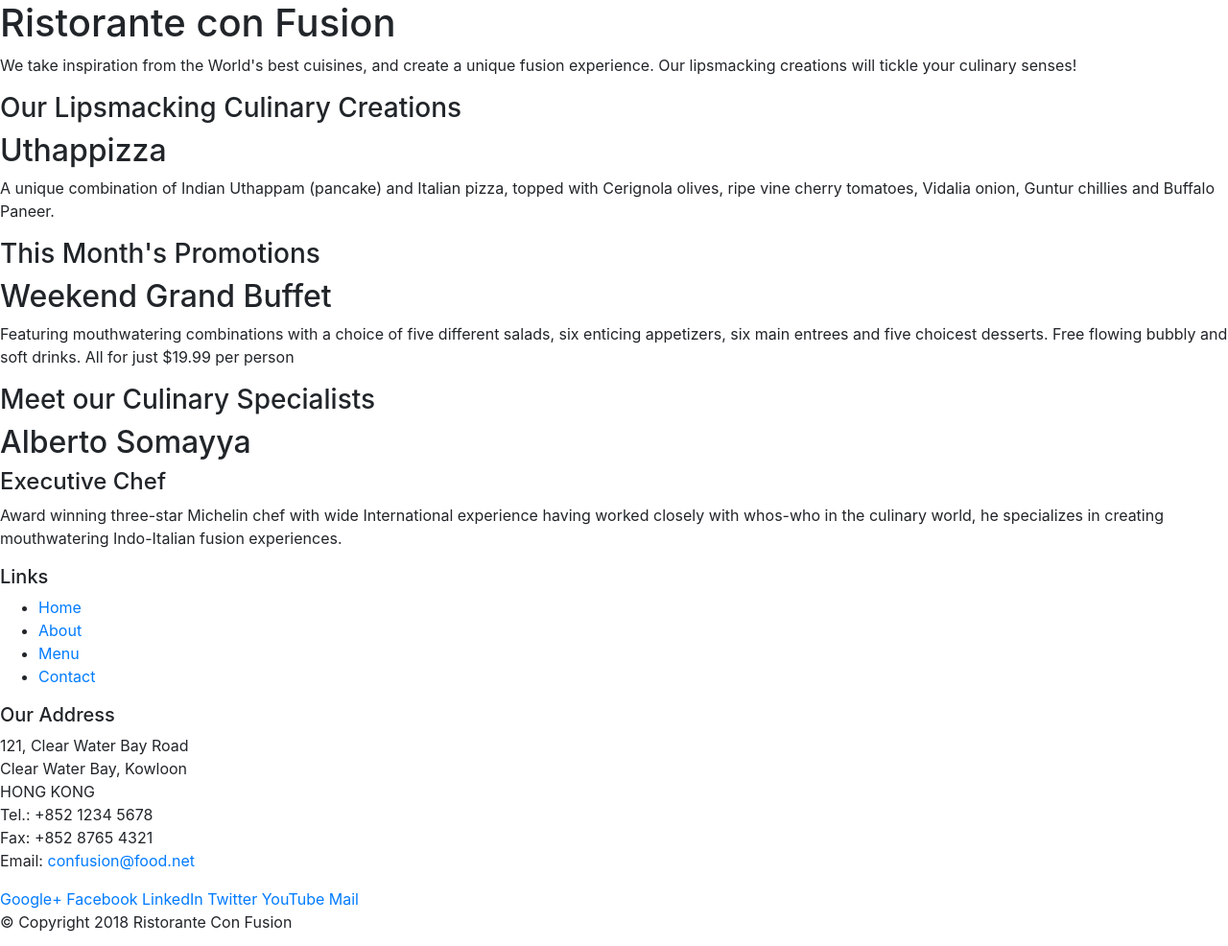
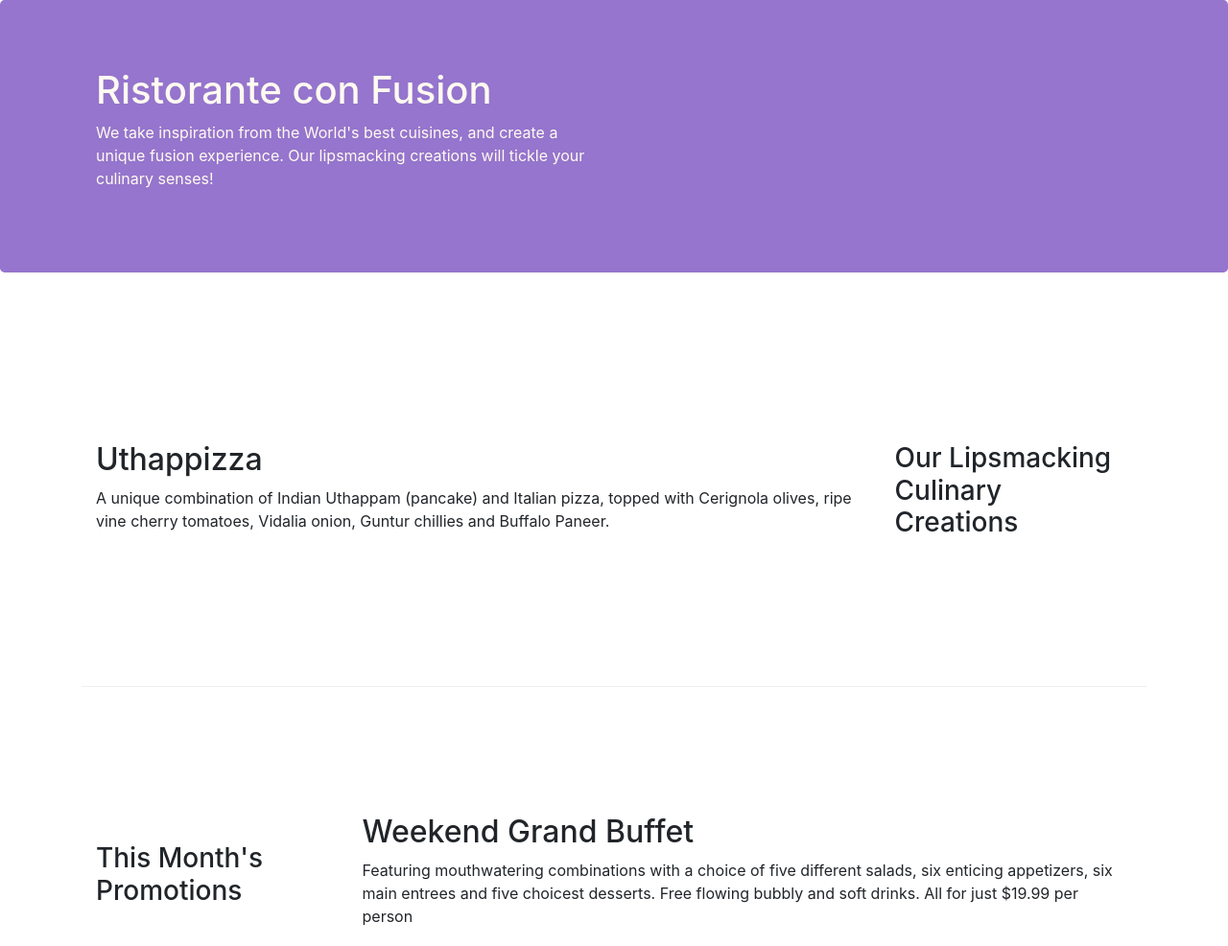
Before and after one commit to mariepizzer/Bootstrap4-HKUST, a website: page index.html in a window 1280 px wide. Shown: the top 986 px of the page at 96% size. Drawn offline with nearby package versions, Linux system fonts and the light colour scheme.

Commit message:
Assigment 1

```diff
--- /dev/null
+++ b/css/styles.css
@@ -0,0 +1,21 @@
+.row-header{
+    margin: 0 auto;
+    padding: 0 auto;
+}
+.row-content{
+    margin: 0px auto;
+    padding: 50px 0px 50px 0px;
+    border-bottom:1px ridge ;
+    min-height: 400px;
+}
+
+.footer{
+    background-color: #d1c4e9;
+    margin: 0px auto;
+    padding: 20px 0px;
+}
+.jumbotron{
+    padding: 70px 30px;
+    background-color: #9575cd;
+    color:floralwhite
+}
--- a/index.html
+++ b/index.html
@@ -9,51 +9,53 @@
 
     <!-- Bootstrap CSS -->
     <link rel="stylesheet" href="node_modules/bootstrap/dist/css/bootstrap.min.css">
+    <link rel="stylesheet" href="css/styles.css">
+
     <title>Ristorante Con Fusion</title>
 </head>
 
 <body>
 
-    <header>
-        <div>
-            <div>
-                <div>
+    <header class="jumbotron">
+        <div class="container">
+            <div class="row row-header">
+                <div class="col-12 col-sm-6">
                     <h1>Ristorante con Fusion</h1>
                     <p>We take inspiration from the World's best cuisines, and create a unique fusion experience. Our lipsmacking creations will tickle your culinary senses!</p>
                 </div>
-                <div>
+                <div  class="col-12 col-sm">
                 </div>
             </div>
         </div>
     </header>
 
-    <div>
-        <div>
-            <div>
+    <div class="container">
+        <div class="row row-content align-items-center">
+            <div  class="col-12 col-sm-4 order-sm-last col-md-3">
                 <h3>Our Lipsmacking Culinary Creations</h3>
             </div>
-            <div>
+            <div class="col col-sm order-sm-first col-md">
                 <h2>Uthappizza</h2>
                 <p>A unique combination of Indian Uthappam (pancake) and Italian pizza, topped with Cerignola olives, ripe vine cherry tomatoes, Vidalia onion, Guntur chillies and Buffalo Paneer.</p>
             </div>
         </div>
 
 
-        <div>
-            <div>
+        <div class="row row-content align-items-center">
+            <div class="col-12 col-sm-4 col-md-3 ">
                 <h3>This Month's Promotions</h3>
             </div>
-            <div>
+            <div class="col col-sm col-md">
                 <h2>Weekend Grand Buffet</h2>
                 <p>Featuring mouthwatering combinations with a choice of five different salads, six enticing appetizers, six main entrees and five choicest desserts. Free flowing bubbly and soft drinks. All for just $19.99 per person </p>
             </div>
         </div>
 
-        <div>
-            <div>
+        <div class="row row-content align-items-center">
+            <div class="col-12 col-sm-4 order-sm-last col-md-3">
                 <h3>Meet our Culinary Specialists</h3>
             </div>
-            <div>
+            <div class="col col-sm  order-sm-first col-md">
                 <h2>Alberto Somayya</h2>
                 <h4>Executive Chef</h4>
                 <p>Award winning three-star Michelin chef with wide International experience having worked closely with whos-who in the culinary world, he specializes in creating mouthwatering Indo-Italian fusion experiences. </p>
@@ -61,19 +63,19 @@
         </div>
     </div>
 
-    <footer>
-        <div>
-            <div>
-                <div>
+    <footer class="footer">
+        <div class=container>
+            <div class="row">
+                <div class="col-4 offset-1 col-sm-2">
                     <h5>Links</h5>
-                    <ul>
+                    <ul class="list-unstyled">
                         <li><a href="#">Home</a></li>
                         <li><a href="#">About</a></li>
                         <li><a href="#">Menu</a></li>
                         <li><a href="#">Contact</a></li>
                     </ul>
                 </div>
-                <div>
+                <div class="col-7 col-sm-5">
                     <h5>Our Address</h5>
                     <address>
 		              121, Clear Water Bay Road<br>
@@ -84,8 +86,8 @@
 		              Email: <a href="mailto:confusion@food.net">confusion@food.net</a>
 		           </address>
                 </div>
-                <div>
-                    <div>
+                <div class="col-12 col-sm-4">
+                    <div class="text-center">
                         <a href="http://google.com/+">Google+</a>
                         <a href="http://www.facebook.com/profile.php?id=">Facebook</a>
                         <a href="http://www.linkedin.com/in/">LinkedIn</a>
@@ -95,8 +97,8 @@
                     </div>
                 </div>
            </div>
-           <div>
-                <div>
+           <div class="row justify-content-center">
+                <div class="col-auto">
                     <p>© Copyright 2018 Ristorante Con Fusion</p>
                 </div>
            </div>
```
Also changed, not shown: aboutus.html (added, +111 -0 lines).
